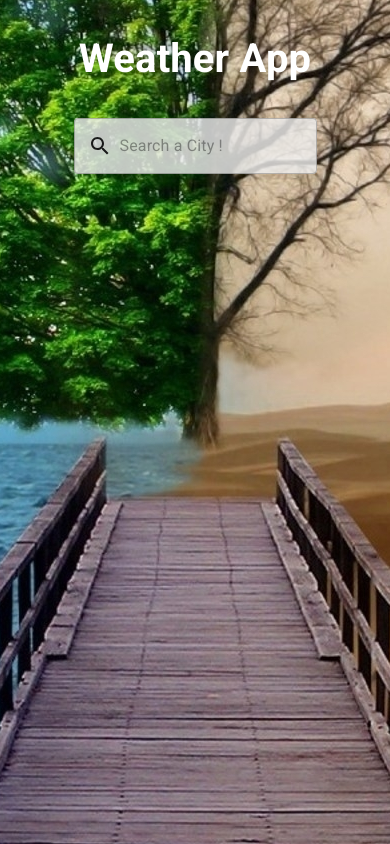
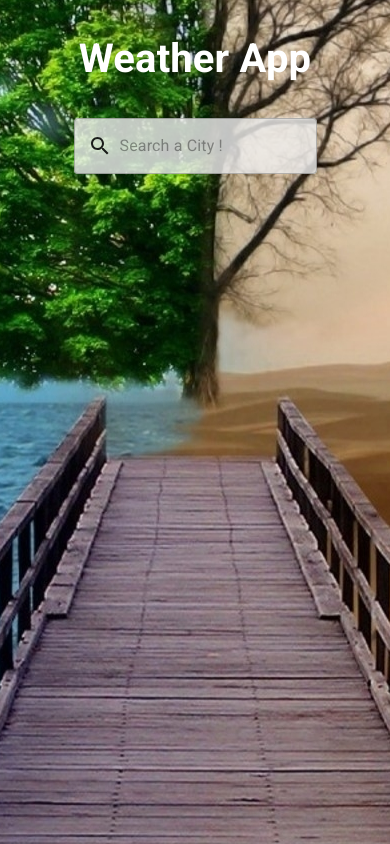
Before and after one commit to Letiste/WeatherApp, a React (Create React App) app: page / in a window 390 px wide. Built offline with nearby package versions, Linux system fonts and the light colour scheme.

Commit message:
fix bg moving when keyboard appeared on phone (#23)

```diff
--- a/src/index.css
+++ b/src/index.css
@@ -1,5 +1,6 @@
 body {
   margin: 0;
-  height: 100vh;
-  background: no-repeat url(./assets/bg.jpg) center center;
+  background: no-repeat url(./assets/bg.jpg) center 30%;
+  background-size: auto cover;
+  background-attachment: initial;
 }
```
